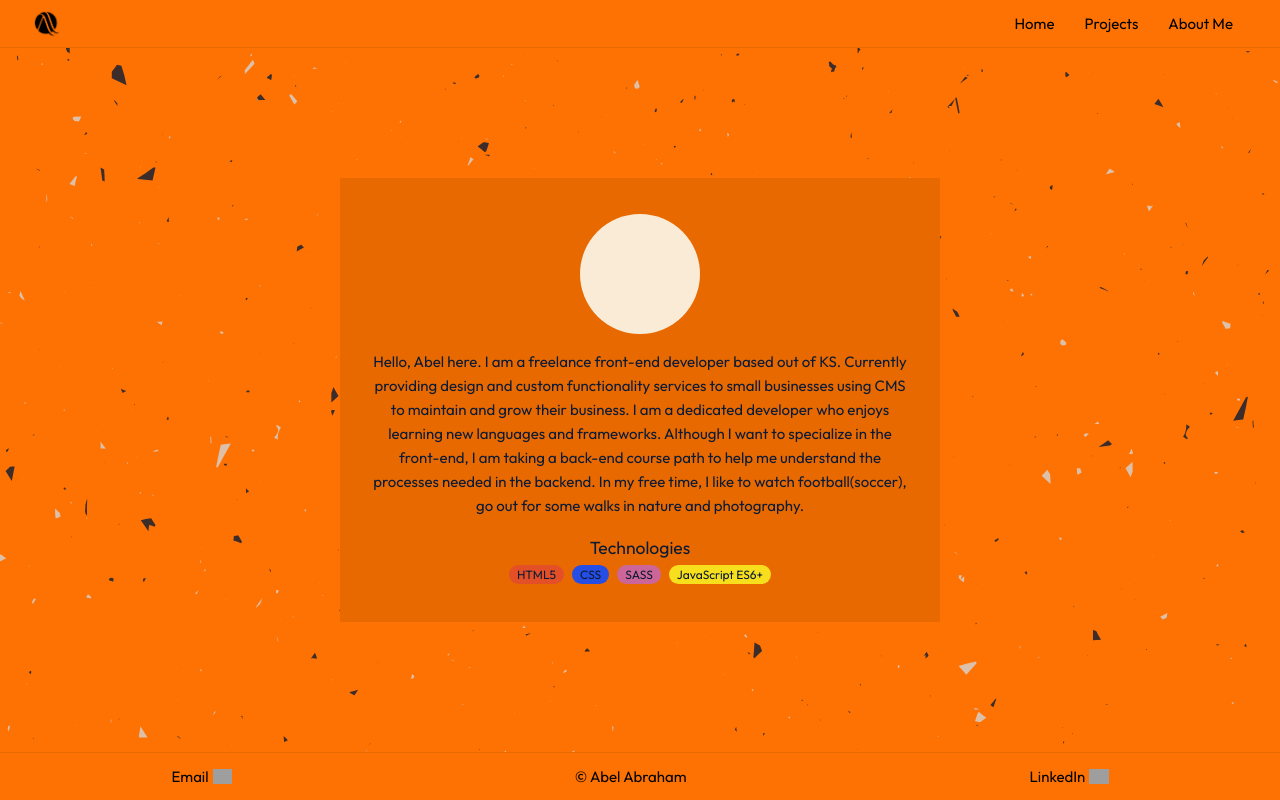
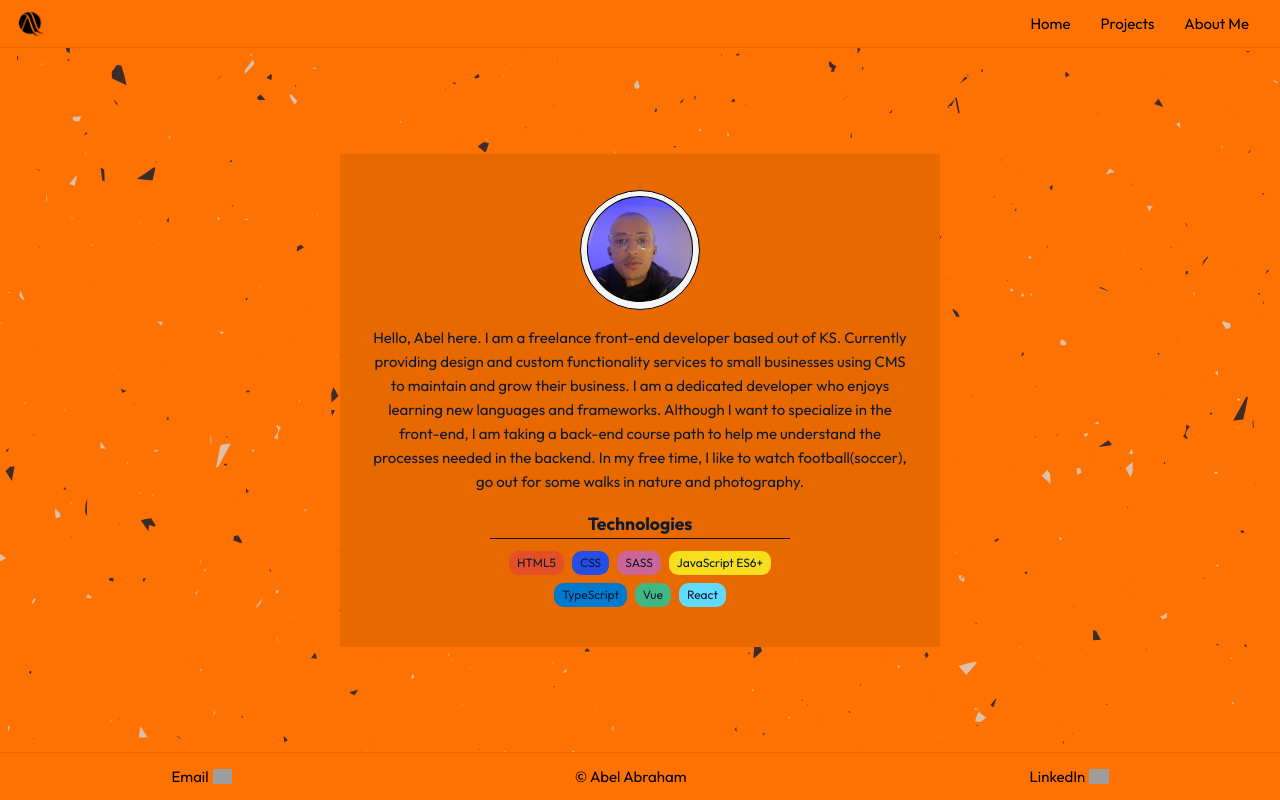
Before and after one commit to aabrahamx/p.portfolio, a Vue app: page /about in a window 1280 px wide. Built offline with nearby package versions, Linux system fonts and the light colour scheme; grey boxes are pictures that could not be loaded.

Commit message:
UI changes

```diff
--- a/src/App.vue
+++ b/src/App.vue
@@ -63,7 +63,7 @@ a {
 header {
   height: 6vh;
   width: 100%;
-  padding: .5rem 2rem;
+  padding: .5rem 1rem;
   background-color: #fe7203;
   display: flex;
   justify-content: space-between;
@@ -75,6 +75,10 @@ header a {
   color: inherit;
   cursor: pointer;
   text-decoration: none;
+  transition: opacity .4rem linear;
+}
+header a:hover {
+  opacity: .7;
 }
 /* -- header end -- */
 
--- a/src/assets/stacks-bg.css
+++ b/src/assets/stacks-bg.css
@@ -20,5 +20,5 @@
     background-color: #264de4;
 }
 .design-proto {
-    background-color: red;
+    background-color: black;
 }
--- a/src/views/AboutView.vue
+++ b/src/views/AboutView.vue
@@ -6,7 +6,9 @@
   <div class="wrapper">
     <div>
       <div class="selfie">
+        <div>
 
+        </div>
       </div>
       <div class="about-me">
         <p>
@@ -15,13 +17,16 @@
       </div>
       <div class="stacks">
         <h3>Technologies</h3>
-        <p>
-          <span class="html lan">HTML5</span>
-          <span class="css lan ">CSS</span>
-          <span class="sass lan">SASS</span>
-          <span class="js lan">JavaScript ES6+</span>
-          <span></span>
-        </p>
+        <div>
+          <div class="html lan">HTML5</div>
+          <div class="css lan ">CSS</div>
+          <div class="sass lan">SASS</div>
+          <div class="js lan">JavaScript ES6+</div>
+          <div class="ts lan">TypeScript</div>
+          <div class="vue lan">Vue</div>
+          <div class="react lan">React</div>
+          <div></div>
+        </div>
       </div>
     </div>
   </div>
@@ -50,16 +55,44 @@
     width: 120px;
     margin: 1rem auto;
     border-radius: 50%;
-    background-color: antiquewhite;
+    background-color: whitesmoke;
+    border: 1px solid black;
+    display: flex;
+    align-items: center;
+    justify-content: center;
+  }
+  .selfie > div {
+    height: 90%;
+    width: 90%;
+    border-radius: 50%;
+    border: 1px solid black;
+    background-image: url(../assets/selfie.jpg);
+    background-size: cover;
+    background-position: center;
+    background-repeat: no-repeat;
+    transform: rotate(8deg);
   }
   .about-me {
     margin: 1rem auto;
   }
   .stacks {
     margin: 1rem auto;
+    width: 100%;
+    max-width: 300px;
+  }
+  .stacks h3 {
+    font-weight: bold;
+    margin-bottom: .5rem;
+    border-bottom: 1px solid black;
+  }
+  .stacks > div {
+    display: flex;
+    flex-wrap: wrap;
+    justify-content: center;
+    align-items: center;
   }
   .lan {
-    margin: 1rem .25rem;
+    margin: .25rem;
     padding: .15rem .5rem;
     border-radius: .6rem;
     font-size: .75rem;
--- a/src/views/ProjectView.vue
+++ b/src/views/ProjectView.vue
@@ -15,19 +15,23 @@ document.query
             </div>
             <div id="js">
                 <div class="circle js"></div>
-                <p>JavaScript</p>
+                <p>JS</p>
             </div>
             <div id="ts">
                 <div class="circle ts"></div>
-                <p>TypeScript</p>
+                <p>TS</p>
             </div>
             <div id="html">
                 <div class="circle html"></div>
                 <p>HTML5</p>
             </div>
-            <div id="css-sass">
-                <div class="circle css-sass"></div>
-                <p>CSS/SASS</p>
+            <div id="css">
+                <div class="circle css"></div>
+                <p>CSS</p>
+            </div>
+            <div id="sass">
+                <div class="circle sass"></div>
+                <p>SASS</p>
             </div>
             <div id="design-proto">
                 <div class="circle design-proto"></div>
@@ -117,6 +121,7 @@ document.query
 }
 .wrapper {
     width: 100%;
+    max-width: 800px;
     height: 90%;
     margin: .5rem;
     padding: 1rem;
@@ -130,7 +135,6 @@ document.query
     position: sticky;
     top: 0;
     z-index: 2;
-    background-color: #e96901;
     background-color: whitesmoke;
     border-bottom: 1px solid black;
 }
@@ -139,6 +143,7 @@ document.query
     font-size: 0.75rem;
     display: flex;
     align-items: center;
+    font-weight: bold;
 }
 .circle-cont {
     display: flex;
@@ -153,15 +158,15 @@ document.query
     border-radius: 50%;
 }
 
-
 .project-cont {
     height: 85%;
     overflow-y: scroll;
 }
+
 .project {
-    width: 100%;
+    width: 94%;
     max-width: 600px;
-    height: 250px;
+    height: 225px;
     border: 1px solid black;
     margin: 1rem auto;
     background-color: #fe7203;
@@ -174,6 +179,7 @@ document.query
     overflow: hidden;
     display: flex;
 }
+
 .project > div:hover {
     transform: translate(10px, 10px);
     border: 1px solid black;
```
Also changed, not shown: src/assets/selfie.jpg (added).
